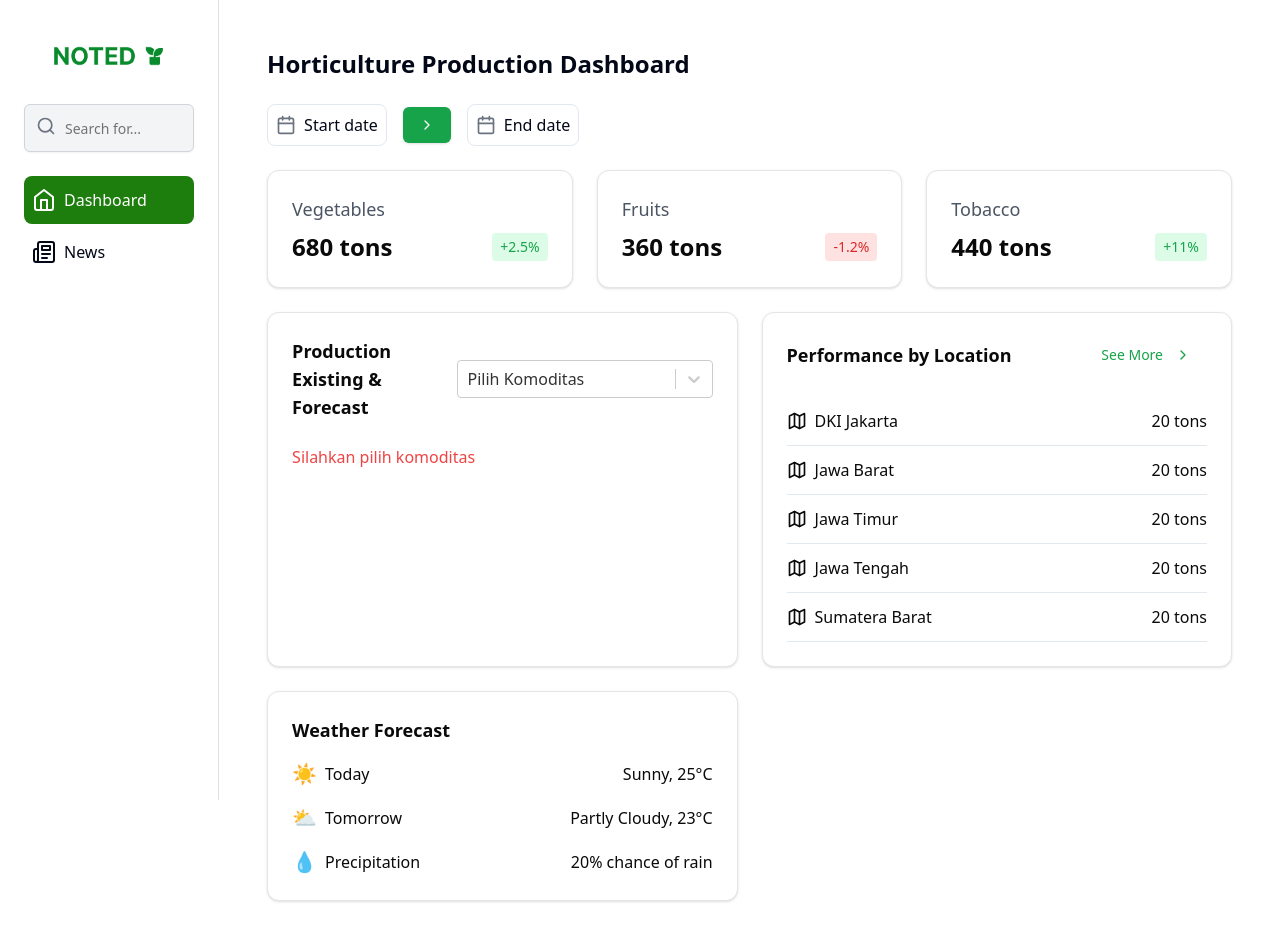
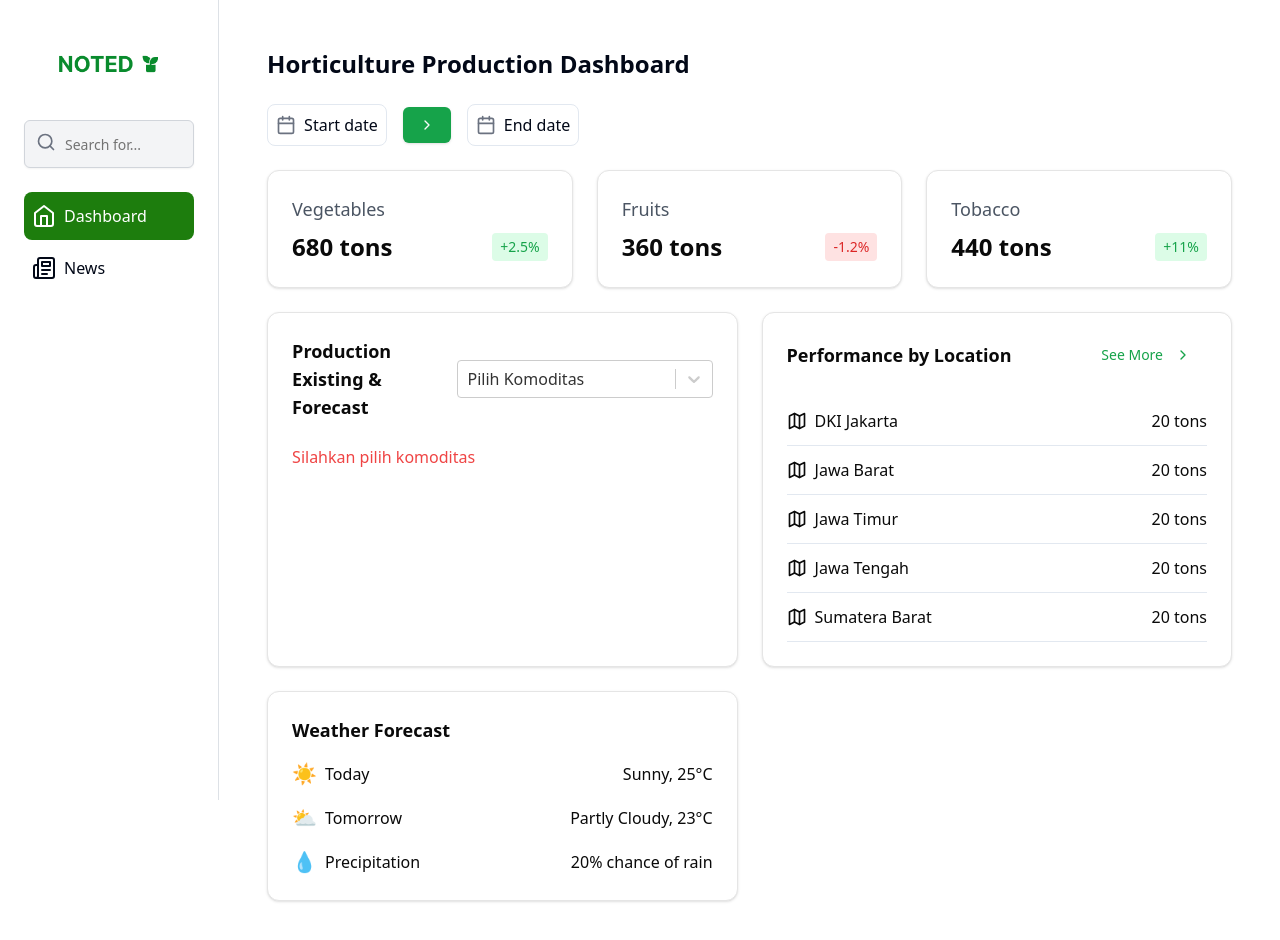
Before and after one commit to RakhaYandra/horticulture-dashboard-noted, a React (Vite) app in the folder frontend/: page / in a window 1280 px wide. Shown: the top 940 px of the page. Built offline with nearby package versions, Linux system fonts and the light colour scheme; no server answers.

Commit message:
changes and bug fix

```diff
--- a/frontend/src/components/Sidebar.jsx
+++ b/frontend/src/components/Sidebar.jsx
@@ -33,11 +33,11 @@ const Sidebar = () => {
 
   return (
     <div className="flex flex-col items-start w-64 h-screen bg-white border-r border-[#dde1e6] p-6 gap-4">
-      <div className="flex items-center justify-center w-full px-4 py-3">
+      <div className="flex items-center justify-center w-full px-6 py-4">
         <img
           src={logo}
           alt="Company Logo"
-          className="h-10 w-auto object-contain hover:opacity-90 transition-opacity"
+          className="h-12 w-auto object-contain hover:opacity-80 hover:scale-105 transition-all duration-200"
         />
       </div>
 
```
